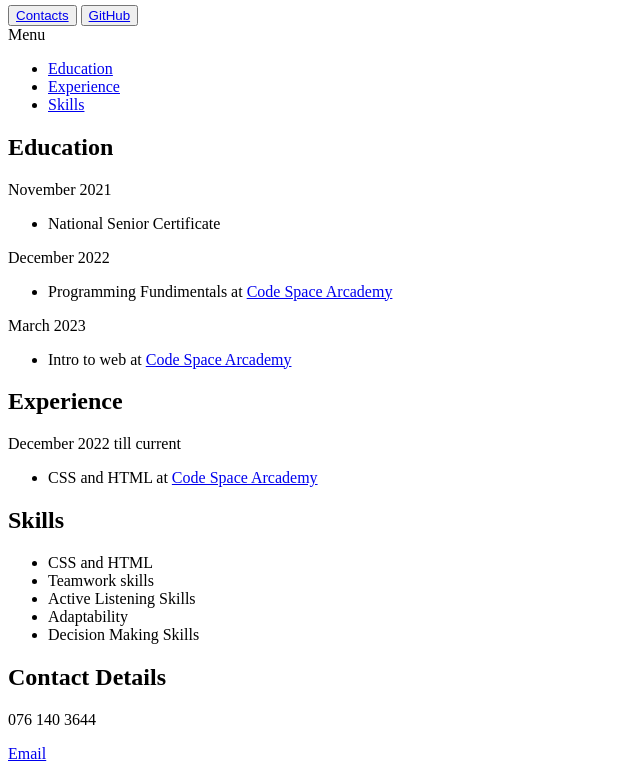
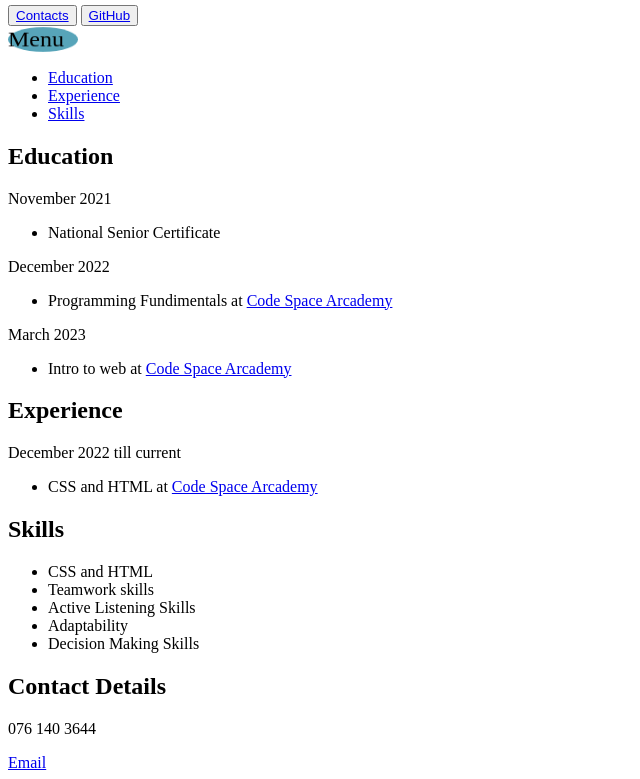
Before and after one commit to LentsweLetlotloMokotedi/LENMOK977_BCL2302_Benjamin_LentsweLetlotloMokotedi_ITW9, a plain HTML site: page index.html in a window 1280 px wide. Shown: the part 321-1100 px from the top of the page, without its empty margins (0-640 px from the left). Drawn offline with Linux system fonts and the light colour scheme.

Commit message:
Styling my menu
add animation to my word "Menu"

```diff
--- a/src/css/stylesheet.css
+++ b/src/css/stylesheet.css
@@ -8,3 +8,14 @@
          transform: translateX();
          }
 }
+/* for responsiveness of my word menu*/
+.menua{
+    background-color: #57a4b9;
+    border-radius: 10%;
+    animation-name: divcolor;
+    animation-duration: 10s;
+    width: 70px;
+    height: fit-content;
+    font-size: x-large;
+    font-family: 'Times New Roman', Times, serif;
+}
```
